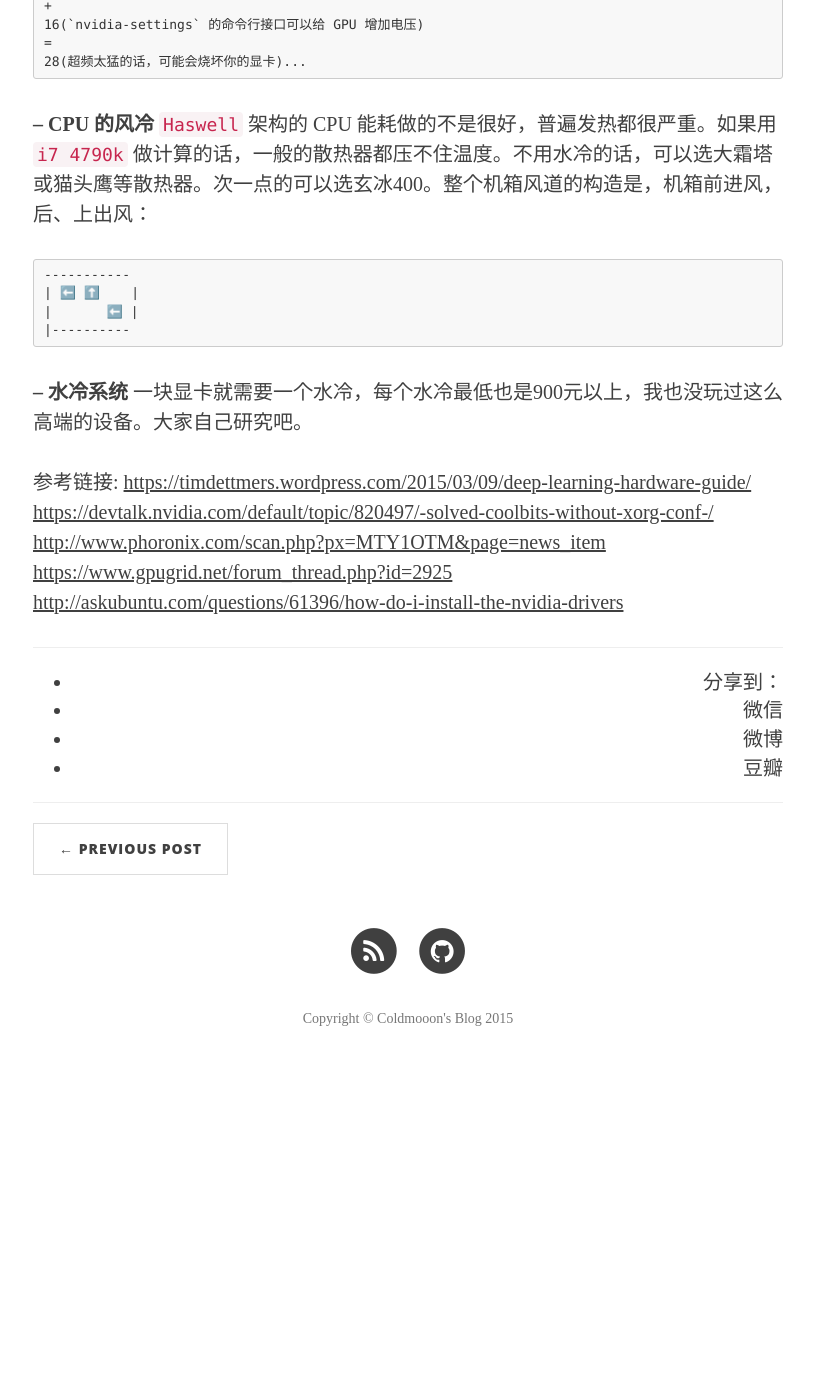
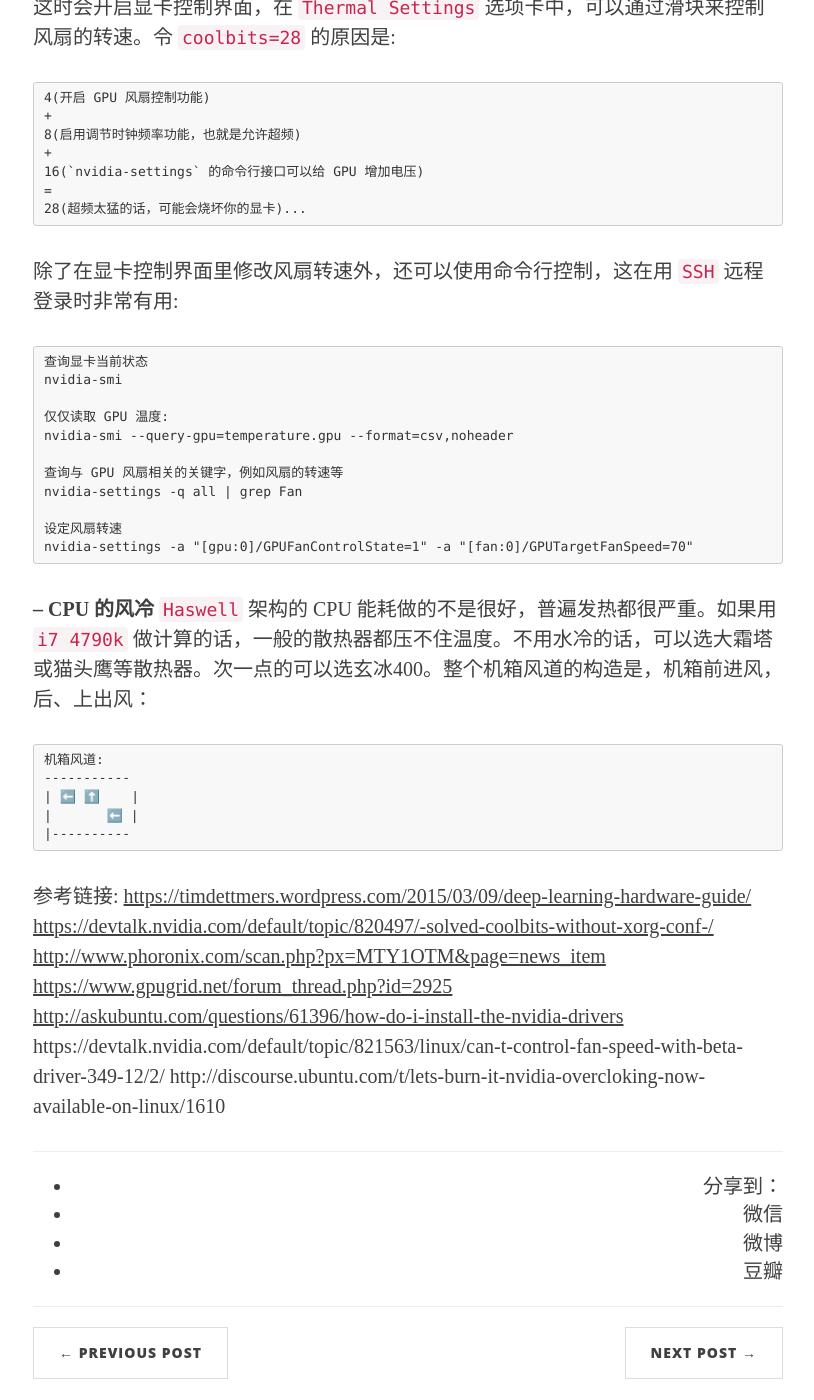
Before and after one commit to Coldmooon/coldmooon.github.io, a Jekyll site: the page built from _posts/2015-08-03-caffe_install.markdown, in a window 1280 px wide and 1400 px high, scrolled down 15210 px. Shown: the whole window, without its empty margins (232-1046 px from the left). Built offline with Jekyll 4.4.1, drawn with Linux system fonts in a browser that asks for light colours; nearby versions of some CDN libraries; comment, search, counter and statistics services are not loaded; before the commit the page ends 16304 px from its top, so only the background shows below that; some of the changed text lies outside the part shown.

Commit message:
add a new blog: fans_control; some fixes of chapter 14 in caffe_install

````diff
--- a/_posts/2015-08-03-caffe_install.markdown
+++ b/_posts/2015-08-03-caffe_install.markdown
@@ -560,23 +560,27 @@ $ make matcaffe -j 8
 
 --------------------------
 
-## 十四、散热系统
+## 十四、散热系统（建议不要跳过本节内容）
 
 无论是做计算，还是玩游戏，散热都是极其重要的。CPU 或 GPU 的温度一旦达到了设定的阈值，它们就开始自动降频。于是 i7 变赛扬，Titan X 变集显。。所以，如果不好好处理，散热系统很容易成为整个电脑性能的瓶颈。
 
-现在主流的散热方式是风冷和水冷。水冷的效果好，静音，但是成本高，需要一定的动手能力。风冷要便宜一些，但是噪音大，并且需要高档点的机箱来构造`风道`。
+现在主流的散热方式是风冷和水冷。水冷的效果好，静音，但是成本高，需要一定的动手能力。风冷要便宜一些，但是噪音大，并且需要高档点的机箱来构造`风道`。大部分人使用的还是风冷。所以接下来重点讲一下 `Nvidia GPU` 的风冷。
 
-**-- `nvidia` 显卡的风冷:**
-大家用的一般都是 `nvidia` 的游戏卡，例如 `Titan X`。这类显卡主要为游戏优化，其 `BIOS` 的温度阈值设定并不适合深度学习。所以，我们必须自己控制风扇速度。在 `windows` 下控制温度阈值很简单，一般正规的厂商，如华硕、技嘉、微星，都会配送显卡超频软件，可以自己 “画” 温控曲线。这里重点说下如何在 `Ubuntu 14.04` 下控制风扇转速:
+**-- GPU 的风冷:**
+大家用的一般都是 `nvidia` 的游戏卡，例如 `Titan X`。这类显卡主要为游戏优化，其 `BIOS` 的温度阈值设定并不适合深度学习。所以，我们必须自己控制风扇速度。在 `windows` 下控制温度阈值很简单，一般正规的厂商，如华硕、技嘉、微星，都会配送显卡超频软件，可以自己 “画” 温控曲线。而在 `Ubuntu 14.04` 下控制风扇转速就要稍微麻烦些:
 
-在 `Ubuntu 14.04` 下控制显卡风扇转速有两种方法。一种是刷修改版的 `BIOS`，改变温度阈值；一种是将 `xorg.conf` 文件的 `coolbits` 字段打开。说下第二种方法:
+在 `Ubuntu 14.04` 下控制显卡风扇转速有两种方法:
+   1. 刷修改版的 `BIOS`，改变温度阈值；
+   2. 将 `xorg.conf` 文件的 `coolbits` 字段打开。
 
-装好 `nvidia` 显卡驱动后，在终端下输入:
+介绍第二种方法:
+
+首先打开 `coolbits` 字段。装好 `nvidia` 显卡驱动后，在终端下输入:
 
 ```
 $ nvidia-xconfig
 ```
-这时，会在 `/etc/X11/` 下自动生成 `xorg.conf` 文件。我们要做的就是在 `xorg.conf` 文件里，将 `coolbits` 字段打开。于是，在终端下输入:
+这时，会在 `/etc/X11/` 下自动生成 `xorg.conf` 文件。我们要做的就是在 `xorg.conf` 文件里，给 `coolbits` 字段设定一个值。于是，在终端下输入:
 
 ```
 $ cd /etc/X11
@@ -598,17 +602,31 @@ $ nvidia-settings
 =
 28(超频太猛的话，可能会烧坏你的显卡)...
 ```
+除了在显卡控制界面里修改风扇转速外，还可以使用命令行控制，这在用 `SSH` 远程登录时非常有用:
+
+```
+查询显卡当前状态
+nvidia-smi
+
+仅仅读取 GPU 温度:
+nvidia-smi --query-gpu=temperature.gpu --format=csv,noheader
+
+查询与 GPU 风扇相关的关键字，例如风扇的转速等
+nvidia-settings -q all | grep Fan
+
+设定风扇转速
+nvidia-settings -a "[gpu:0]/GPUFanControlState=1" -a "[fan:0]/GPUTargetFanSpeed=70"
+```
 **-- CPU 的风冷**
 `Haswell` 架构的 CPU 能耗做的不是很好，普遍发热都很严重。如果用 `i7 4790k` 做计算的话，一般的散热器都压不住温度。不用水冷的话，可以选大霜塔或猫头鹰等散热器。次一点的可以选玄冰400。整个机箱风道的构造是，机箱前进风，后、上出风：
 
 ```
+机箱风道:
 -----------
 | ⬅️ ⬆️    |
 | ️      ⬅️ |
 |----------
 ```
-**-- 水冷系统**
-一块显卡就需要一个水冷，每个水冷最低也是900元以上，我也没玩过这么高端的设备。大家自己研究吧。
 
 参考链接:
 <https://timdettmers.wordpress.com/2015/03/09/deep-learning-hardware-guide/>
@@ -616,3 +634,5 @@ $ nvidia-settings
 <http://www.phoronix.com/scan.php?px=MTY1OTM&page=news_item>
 <https://www.gpugrid.net/forum_thread.php?id=2925>
 <http://askubuntu.com/questions/61396/how-do-i-install-the-nvidia-drivers>
+https://devtalk.nvidia.com/default/topic/821563/linux/can-t-control-fan-speed-with-beta-driver-349-12/2/
+http://discourse.ubuntu.com/t/lets-burn-it-nvidia-overcloking-now-available-on-linux/1610
--- /dev/null
+++ b/_posts/2015-08-10-fans_control.markdown
@@ -0,0 +1,97 @@
+---
+layout:     post
+title:      "控制远程服务器上 Nvidia 显卡的风扇转速"
+subtitle:   "fan control of Nvidia video card over ssh"
+date:       2015-08-10 15:03:00
+author:     "Coldmooon"
+header-img: "img/home-bg.jpg"
+---
+
+## 一、前言
+显卡散热对于 `Deep Learning` 来说非常重要。打造一个显卡的水冷系统成本较高，且需要一定的动手能力。如果对水冷系统不熟，安装时出了问题，导致水冷液漏了，那整个电脑就报废了。而显卡的风冷相对来说实施简单，成本较低。所以，对于大部分人来说，风冷是第一选择。此外，如果显卡安装在服务器上，我们可以通过 `ssh` 登录服务器，然后在服务器上做 DL 实验。据此，本文主要介绍如何控制远程服务器上的 `Nvidia` 显卡的风扇转速。
+
+## 二、本地 GPU 风扇
+在介绍远程服务器的 GPU 风扇控制之前，先来看看如何控制本地 GPU 的风扇转速:
+
+首先，打开 `coolbits` 关键字。
+
+```
+$ cd /etc/X11
+$ sudo nvidia-xconfig --cool-bits=28
+```
+关于 `coolbits` 字段值的含义，可以看[这里](http://us.download.nvidia.com/XFree86/Linux-x86_64/346.59/README/xconfigoptions.html)。此时不妨先查看一下显卡的统计信息:
+
+```
+$ nvidia-smi
+
++------------------------------------------------------+
+| NVIDIA-SMI 352.30     Driver Version: 352.30         |
+|-------------------------------+----------------------+----------------------+
+| GPU  Name        Persistence-M| Bus-Id        Disp.A | Volatile Uncorr. ECC |
+| Fan  Temp  Perf  Pwr:Usage/Cap|         Memory-Usage | GPU-Util  Compute M. |
+|===============================+======================+======================|
+|   0  GeForce GTX TIT...  Off  | 0000:01:00.0      On |                  N/A |
+| 70%   30C    P8    19W / 250W |    251MiB / 12284MiB |      0%      Default |
++-------------------------------+----------------------+----------------------+
+
++-----------------------------------------------------------------------------+
+| Processes:                                                       GPU Memory |
+|  GPU       PID  Type  Process name                               Usage      |
+|=============================================================================|
+|    0      1294    G   /usr/bin/X                                     143MiB |
+|    0      2230    G   compiz                                          82MiB |
++-----------------------------------------------------------------------------+
+```
+`nvidia-smi` 命令显示了 GPU 的风扇转速，温度，功耗等信息。如果只需要 GPU 温度，可以使用下面的命令:
+
+```
+$ nvidia-smi --query-gpu=temperature.gpu --format=csv,noheader
+```
+当温度过高，可以通过下面的命令提高风扇转速:
+
+```
+查询与 GPU 风扇相关的关键字，例如当前风扇的转速等
+$ nvidia-settings -q all | grep Fan
+
+设定风扇转速
+$ nvidia-settings -a "[gpu:0]/GPUFanControlState=1" -a "[fan:0]/GPUTargetFanSpeed=70"
+```
+上述命令可以把风扇转速设定在最大转速的 70%。
+
+现在，我们可以读取 GPU 温度、当前风扇转速，还能调节风扇转速。据此，不难编写出来一个脚本，根据 GPU 温度，来自动调节风扇转速。
+
+## 三、远程服务器的 GPU 风扇
+要控制远程服务器的 GPU 风扇，首先要登录到服务器上:
+
+```
+$ ssh -XY -p 6666 username@server_ip_address
+```
+其中，`-X` 表示启用 `X11` 转发，因为 `nvidia-settings` 是 `X` 客户端; `-Y` 表示启用可信 X11 转发，`-p` 指定 ssh 连接端口。如果不采用 `-XY` 选项，就会出现下列错误:
+
+```
+$ nvidia-settings -q all
+
+ERROR: The control display is undefined; please run `nvidia-settings --help` for usage
+       information.
+```
+
+然后，我们需要指定使用哪个 `X Display`。在 `ssh` 下，输入:
+
+```
+$ export DISPLAY=:0.0
+```
+上述命令可以将 `nvidia-settings` 的信息输出到远程主机上。如果不这样做，将得到下列错误:
+
+```
+$ nvidia-settings -q all
+
+** (nvidia-settings:417): WARNING **: Couldn't connect to accessibility bus: Failed to connect to socket /tmp/dbus-adPHqaBCOf: Connection refused
+```
+
+现在，可以像本地操作那样，控制远程服务器上的 GPU 风扇了。PS: 别忘了打开服务器上的 `coolbits` 字段。
+
+
+参考链接:
+<https://devtalk.nvidia.com/default/topic/821563/linux/can-t-control-fan-speed-with-beta-driver-349-12/2/>
+<http://discourse.ubuntu.com/t/lets-burn-it-nvidia-overcloking-now-available-on-linux/1610>
+<http://us.download.nvidia.com/XFree86/Linux-x86_64/346.59/README/xconfigoptions.html>
````
